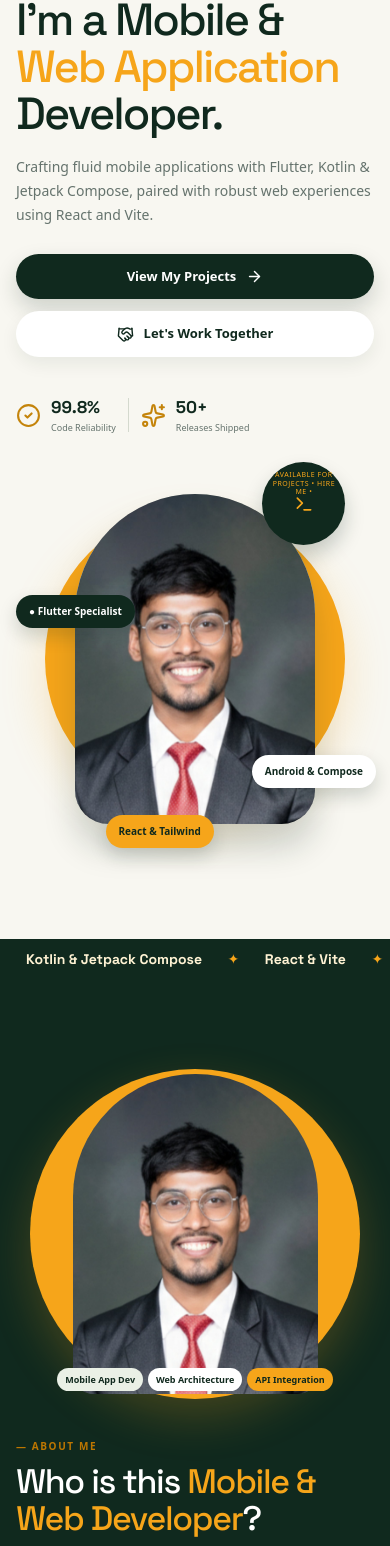
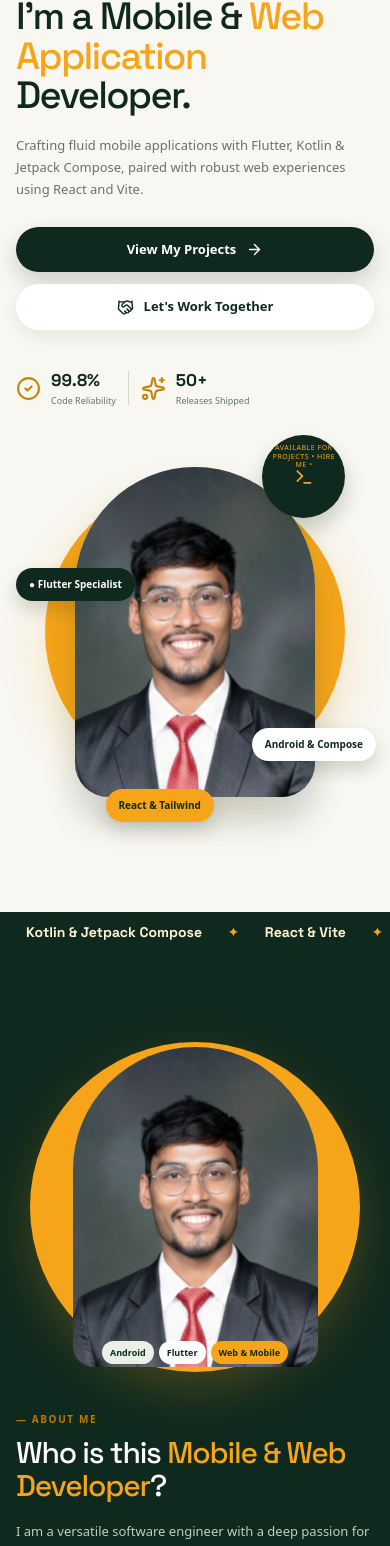
Before and after one commit to RamNP/Ram_Nepali_Portfolio, a React (Vite) app: page / in a window 390 px wide. Shown: the part 167-1713 px from the top of the page. Built offline with nearby package versions, Linux system fonts and the light colour scheme.

Commit message:
add resume download features

```diff
--- a/src/App.css
+++ b/src/App.css
@@ -171,7 +171,7 @@ h3 {
   max-width: 610px;
   margin: 23px 0 18px;
   color: var(--ink);
-  font-size: clamp(42px, 5vw, 64px);
+  font-size: clamp(36px, 4.4vw, 54px);
   line-height: 1.04;
   letter-spacing: -0.045em;
 }
@@ -189,7 +189,7 @@ h2 em {
 .process-card p,
 .contact-copy p {
   color: var(--muted);
-  font-size: 14px;
+  font-size: 13px;
   line-height: 1.7;
 }
 .hero p {
@@ -397,7 +397,7 @@ h2 em {
 .contact-copy h2 {
   margin: 10px 0 18px;
   color: #fff;
-  font-size: clamp(30px, 4vw, 45px);
+  font-size: clamp(27px, 3.5vw, 39px);
   line-height: 1.08;
   letter-spacing: -0.04em;
 }
@@ -520,7 +520,7 @@ h2 em {
 .process-card h3 {
   margin: 0 0 7px;
   color: var(--ink);
-  font-size: 17px;
+  font-size: 15px;
 }
 .skill-card p,
 .service-card p {
@@ -720,7 +720,7 @@ h2 em {
   box-shadow: 0 18px 34px rgba(16, 41, 30, 0.2);
 }
 .contact-copy h2 {
-  font-size: clamp(31px, 4vw, 45px);
+  font-size: clamp(28px, 3.5vw, 39px);
 }
 .contact-copy p {
   color: #bad0c3;
@@ -903,7 +903,7 @@ h2 em {
     padding-top: 110px;
   }
   .hero h1 {
-    font-size: 45px;
+    font-size: 38px;
   }
   .hero-visual {
     min-height: 430px;
@@ -935,7 +935,7 @@ h2 em {
   .about-copy h2,
   .section-heading h2,
   .contact-copy h2 {
-    font-size: 34px;
+    font-size: 30px;
   }
   .metrics {
     gap: 6px;
--- a/src/components/Home.jsx
+++ b/src/components/Home.jsx
@@ -30,6 +30,7 @@ const navItems = [
   ["Process", "process"],
   ["Contact", "contact"],
 ];
+
 const projects = [
   {
     title: "Bus Pass Management System",
@@ -57,6 +58,15 @@ const projects = [
     tags: ["Flutter", "REST API", "Mapbox SDK"],
     tone: "project-sage",
     icon: MapPin,
+  },
+  {
+    title: "Robo Controller",
+    type: "Flutter Mobile App",
+    description:
+      "Bluetooth-based robot controller for real-time movement, device control, and wireless communication with ESP32-powered robots.",
+    tags: ["Flutter", "Dart", "Bluetooth BLE", "ESP32"],
+    tone: "project-blue",
+    icon: Smartphone,
   },
   {
     title: "Dajuvai Multi-Vendor Commerce",
@@ -222,9 +232,9 @@ export default function Home() {
                 />
               </div>
               <div className="mini-tags">
-                <span>Mobile App Dev</span>
-                <span>Web Architecture</span>
-                <span>API Integration</span>
+                <span>Android</span>
+                <span>Flutter</span>
+                <span>Web & Mobile</span>
               </div>
             </div>
             <div className="about-copy">
@@ -246,7 +256,7 @@ export default function Home() {
               </p>
               <div className="metrics">
                 <div>
-                  <b>4+</b>
+                  <b>3+</b>
                   <span>Years Experience</span>
                 </div>
                 <div>
@@ -263,12 +273,18 @@ export default function Home() {
                 </div>
               </div>
               <div className="signature-row">
-                <a className="button button-amber" href="#contact">
+                <a
+                  className="button button-amber"
+                  href="/Ram_Nepali_Resume.pdf"
+                  download
+                >
                   Download Resume <Download size={17} />
                 </a>
                 <span>
                   <strong>Ram Nepali</strong>
-                  <small>Senior Mobile Engineer</small>
+                  <small>
+                    Android|Flutter|Web & Mobile Application Developer
+                  </small>
                 </span>
               </div>
             </div>
@@ -482,24 +498,32 @@ export default function Home() {
                 <Mail size={18} />
                 <span>
                   <small>Email Address</small>
-                  <a href="mailto:ram@developer.build">ram@developer.build</a>
+                  <a href="mailto:pariyarram2023@gmail.com">
+                    pariyarram2023@gmail.com
+                  </a>
                 </span>
               </div>
               <div className="contact-detail">
                 <MapPin size={18} />
                 <span>
                   <small>Location</small>
-                  <b>Chitwan, Nepal • Open to Remote Worldwide</b>
+                  <b>Kathmandu, Nepal • Open to Remote Worldwide</b>
                 </span>
               </div>
               <div className="socials">
                 <a href="https://github.com/RamNP" aria-label="GitHub">
                   <Github size={17} />
                 </a>
-                <a href="#contact" aria-label="LinkedIn">
+                <a
+                  href="https://www.linkedin.com/in/ram-pariyar-920942280/"
+                  aria-label="LinkedIn"
+                >
                   <Linkedin size={17} />
                 </a>
-                <a href="mailto:ram@developer.build" aria-label="Email">
+                <a
+                  href="mailto:pariyarram2023@gmail.com.build"
+                  aria-label="Email"
+                >
                   <Mail size={17} />
                 </a>
               </div>
@@ -515,11 +539,11 @@ export default function Home() {
               <div className="form-row">
                 <label>
                   Your Name
-                  <input required placeholder="John Doe" />
+                  <input required placeholder="Enter name" />
                 </label>
                 <label>
                   Email Address
-                  <input required type="email" placeholder="john@example.com" />
+                  <input required type="email" placeholder="Enter Email" />
                 </label>
               </div>
               <label>
@@ -592,10 +616,13 @@ export default function Home() {
             <a href="https://github.com/RamNP">
               <Github size={14} /> GitHub
             </a>
-            <a href="#contact">
+            <a
+              href="https://www.linkedin.com/in/ram-pariyar-920942280/"
+              aria-label="LinkedIn"
+            >
               <Linkedin size={14} /> LinkedIn
             </a>
-            <a href="mailto:ram@developer.build">
+            <a href="mailto:pariyarram2023@gmail.com">
               <Mail size={14} /> Email
             </a>
           </div>
```
Also changed, not shown: 1 other file (tests, documents, lock files or other folders).
